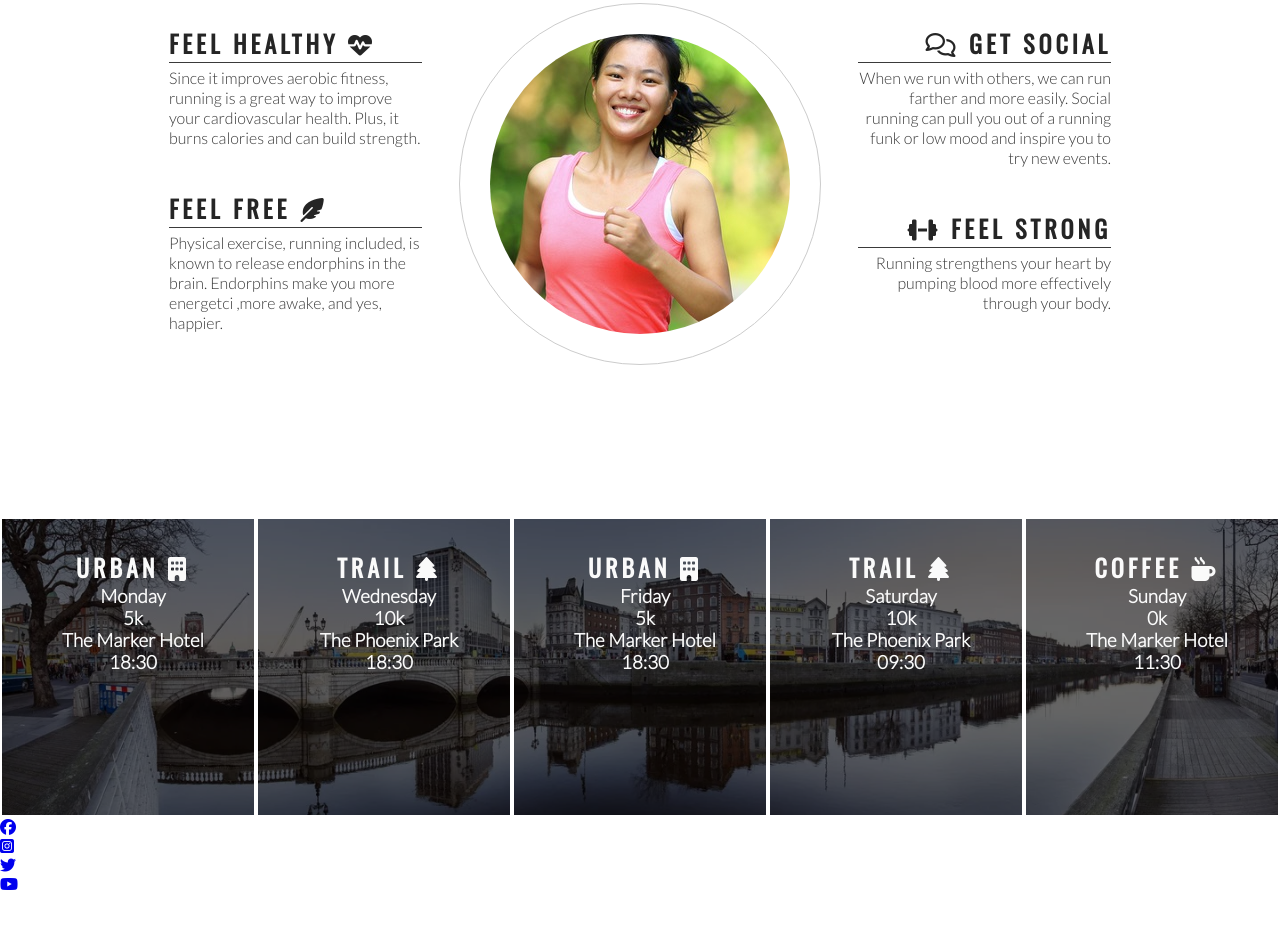
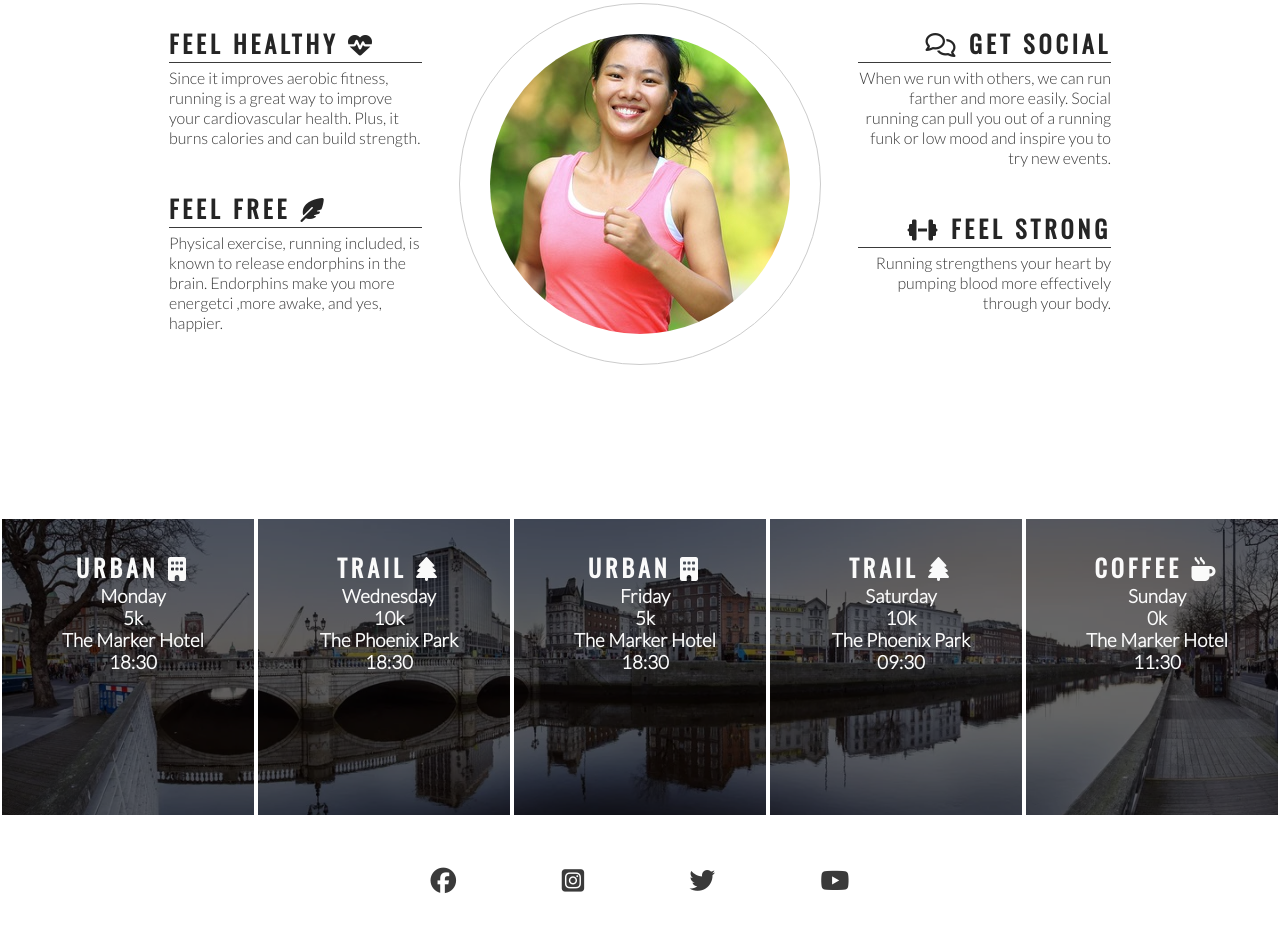
Before and after one commit to wayne-AF/the_woods, a plain HTML site: page index.html in a window 1280 px wide. Shown: the part 778-1713 px from the top of the page. Before the commit the page ends 1671 px from the top, so only its background shows below. Drawn offline with nearby package versions, Linux system fonts and the light colour scheme.

Commit message:
style social icons

```diff
--- a/assets/css/style.css
+++ b/assets/css/style.css
@@ -219,6 +219,21 @@ hr {
 
 /* footer */
 
-#social li {
+footer {
+    height: 150px;
+}
+
+.social-networks {
+    text-align: center;
+}
+
+.social-networks > li {
+    display: inline;
+}
+
+.social-networks i {
+    font-size: 160%;
+    margin: 1%;
+    padding: 3%;
     color: #3a3a3a;
 }
--- a/index.html
+++ b/index.html
@@ -123,7 +123,7 @@
         </div>
     </section>
     <footer id="social">
-        <ul>
+        <ul class="social-networks">
             <li>
                 <a href="https://facebook.com" target="_blank" rel="noopener" aria-label="visit our facebook page (opens in a new tab)"><i class="fab fa-facebook"></i></a>
             </li>
```
